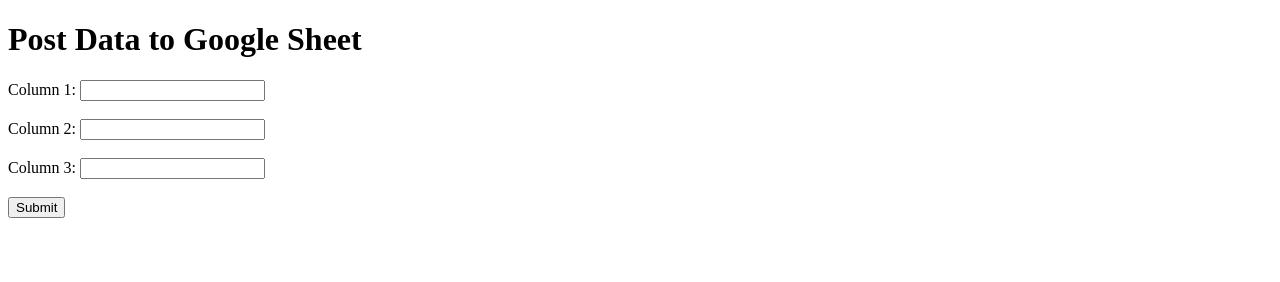
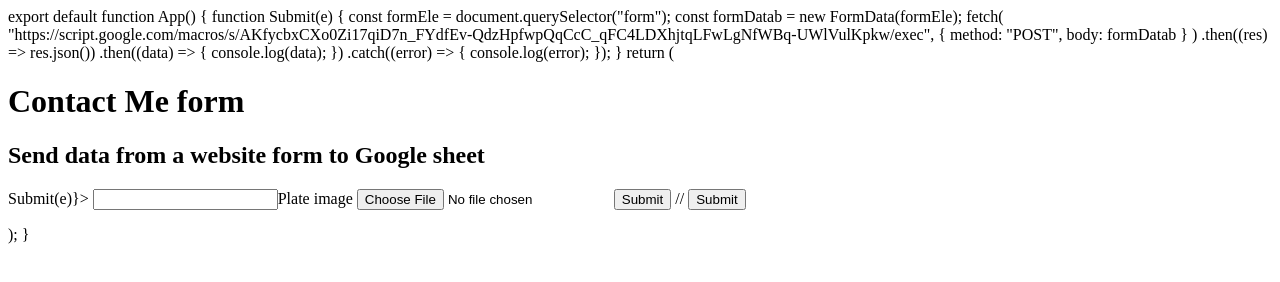
Before and after one commit to Mo1kanos/Mo1kanos.github.io, a plain HTML site: page index.html in a window 1280 px wide. Drawn offline with Linux system fonts and the light colour scheme.

Commit message:
Update index.html

```diff
--- a/index.html
+++ b/index.html
@@ -1,44 +1,38 @@
-<!DOCTYPE html>
-<html>
-<head>
-  <title>Post Data to Google Sheet</title>
-</head>
-<body>
-  <h1>Post Data to Google Sheet</h1>
-  <form id="myForm">
-    <label for="column1">Column 1:</label>
-    <input type="text" id="column1" name="column1"><br><br>
-    <label for="column2">Column 2:</label>
-    <input type="text" id="column2" name="column2"><br><br>
-    <label for="column3">Column 3:</label>
-    <input type="text" id="column3" name="column3"><br><br>
-    <button type="button" onclick="postData()">Submit</button>
-  </form>
-
-  <script>
-    function postData() {
-      var url = "https://script.google.com/macros/s/AKfycbzFTHy11BACjjKOpYYsTDXKdwaXWJNw7BtYgGFGqQYcFrnnccH3oqqQY0Mb4e9AZszVIg/exec"; // Replace with your deployment URL
-      var data = {
-        column1: document.getElementById("column1").value,
-        column2: document.getElementById("column2").value,
-        column3: document.getElementById("column3").value
-      };
-
-      fetch(url, {
+export default function App() {
+  function Submit(e) {
+    const formEle = document.querySelector("form");
+    const formDatab = new FormData(formEle);
+    fetch(
+      "https://script.google.com/macros/s/AKfycbxCXo0Zi17qiD7n_FYdfEv-QdzHpfwpQqCcC_qFC4LDXhjtqLFwLgNfWBq-UWlVulKpkw/exec",
+      {
         method: "POST",
-        headers: {
-          "Content-Type": "application/json"
-        },
-        body: JSON.stringify(data)
+        body: formDatab
+      }
+    )
+      .then((res) => res.json())
+      .then((data) => {
+        console.log(data);
       })
-      .then(response => response.text())
-      .then(data => {
-        alert(data);
-      })
-      .catch(error => {
-        console.error("Error:", error);
+      .catch((error) => {
+        console.log(error);
       });
-    }
-  </script>
-</body>
-</html>
+  }
+  return (
+    <div className="App">
+      <h1>Contact Me form</h1>
+      <h2>
+        Send data from a website form to Google sheet
+      </h2>
+      <div>
+        <form className="form" onSubmit={(e) => Submit(e)}>
+          <input type="text" name="id"
+           <label>Plate image</label>
+           <input type="file" name="plate_image" accept="image/bmp,
+           <input placeholder="Your Message" name="Message" type="text" />
+            <input type="submit" value="Submit">
+          // <input name="Name" type="submit" />
+        </form>
+      </div>
+    </div>
+  );
+}
```
